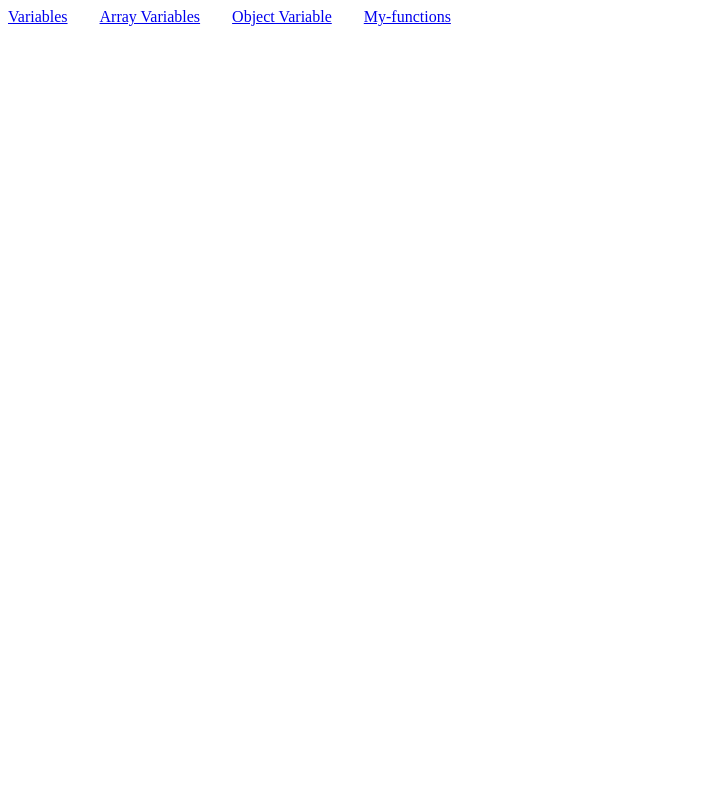
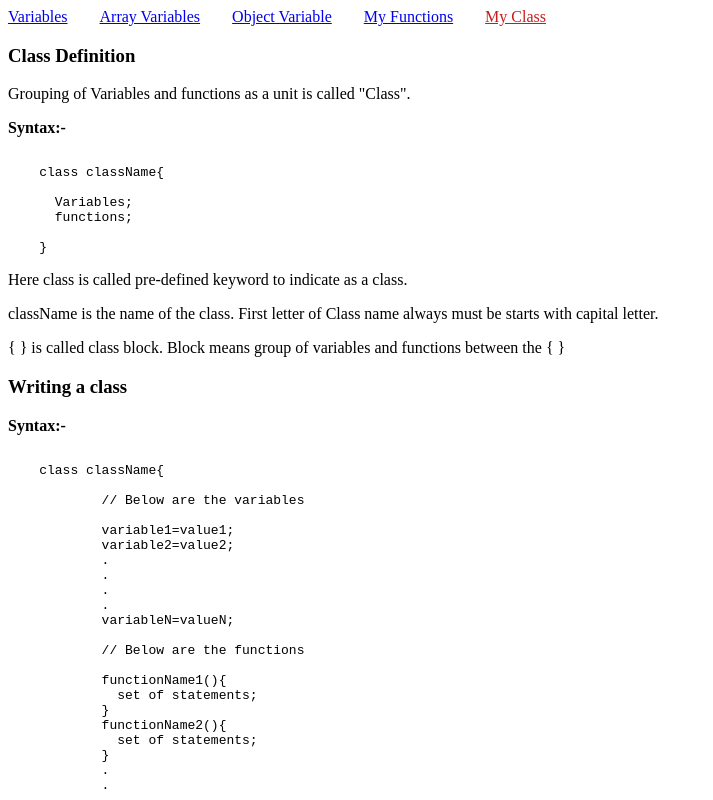
Before and after one commit to Battula-V/live-project, an Angular app: page /my-class in a window 1280 px wide. Before the commit this address led to /. Shown: the top 800 px of the page, without its empty margins (0-713 px from the left). Built offline with nearby package versions, Linux system fonts and the light colour scheme.

Commit message:
creating classes added

```diff
--- a/src/app/app-routing.module.ts
+++ b/src/app/app-routing.module.ts
@@ -4,6 +4,7 @@ import { VariablesComponent } from './components/variables/variables.component';
 import { ArrayVariableComponent } from './components/array-variable/array-variable.component';
 import { ObjectVariableComponent } from './components/object-variable/object-variable.component';
 import { MyFunctionsComponent } from './components/my-functions/my-functions.component';
+import { MyClassComponent } from './components/my-class/my-class.component';
 
 const routes: Routes = [
   {
@@ -21,6 +22,10 @@ const routes: Routes = [
   {
     path:"my-functions",
     component:MyFunctionsComponent
+  },
+  {
+    path:"my-class",
+    component:MyClassComponent
   }
 ];
 
--- a/src/app/app.module.ts
+++ b/src/app/app.module.ts
@@ -8,6 +8,7 @@ import { ArrayVariableComponent } from './components/array-variable/array-variab
 import { MenuBarComponent } from './components/menu-bar/menu-bar.component';
 import { ObjectVariableComponent } from './components/object-variable/object-variable.component';
 import { MyFunctionsComponent } from './components/my-functions/my-functions.component';
+import { MyClassComponent } from './components/my-class/my-class.component';
 @NgModule({
   declarations: [
     AppComponent,
@@ -15,7 +16,8 @@ import { MyFunctionsComponent } from './components/my-functions/my-functions.com
     ArrayVariableComponent,
     MenuBarComponent,
     ObjectVariableComponent,
-    MyFunctionsComponent
+    MyFunctionsComponent,
+    MyClassComponent
   ],
   imports: [
     BrowserModule,
--- a/src/app/components/menu-bar/menu-bar.component.html
+++ b/src/app/components/menu-bar/menu-bar.component.html
@@ -10,6 +10,9 @@
         <a routerLink="object-variable" routerLinkActive="color-1">Object Variable</a>
     </div>
     <div>
-        <a routerLink="my-functions" routerLinkActive="color-1">My-functions</a>
+        <a routerLink="my-functions" routerLinkActive="color-1">My Functions</a>
+    </div>
+    <div>
+        <a routerLink="my-class" routerLinkActive="color-1">My Class</a>
     </div>
 </div>
--- /dev/null
+++ b/src/app/components/my-class/my-class.component.html
@@ -0,0 +1,24 @@
+<h3>Class Definition</h3>
+<p>Grouping of Variables and functions as a unit is called "Class".</p>
+<b>Syntax:-</b>
+<pre>{{snippet}}</pre>
+<p>Here class is called pre-defined keyword to indicate as a class.</p>
+<p>className is the name of the class. First letter of Class name always must be starts with capital letter. </p>
+<p> {{bracket}} is called class block. Block means group of variables and functions between the {{bracket}} </p>
+<h3> Writing a class </h3>
+<b> Syntax:-</b>
+<pre>{{writingClassSyntax}}</pre>
+<b>Example</b>
+<pre>{{writingClassExample}}</pre>
+<h3>Calling(or)Accessing(or)Executing variables and functions from a class</h3>
+<p> To access variables and functions from a class an object variable must be created to the class. In another way  variables and functions of a class are accessed using object variable.</p>
+<h4>Creating Object</h4>
+<b>Syntax:-</b>
+<p> objectVariable = new className();</p>
+<p> To access variables use like this objectVariable.variableName;</p>
+<p> To access functions use like this objectVariable.functionName();</p>
+<p> Creating object is nothing but storing the class in a variable.</p>
+<b> Example:-</b>
+<p> calculationsObj = new Calculation(); </p>
+<p> To access "a" variable use like this calculationsObj.a; </p>
+<p> To access addition function use like this calculationsObj.addition();</p>
--- /dev/null
+++ b/src/app/components/my-class/my-class.component.ts
@@ -0,0 +1,81 @@
+import { Component } from '@angular/core';
+
+@Component({
+  selector: 'app-my-class',
+  templateUrl: './my-class.component.html',
+  styleUrls: ['./my-class.component.scss']
+})
+export class MyClassComponent {
+  snippet=`
+    class className{
+
+      Variables;
+      functions;
+
+    }`;
+
+    bracket=`{ }`;
+
+    writingClassSyntax=`
+    class className{
+
+            // Below are the variables
+
+            variable1=value1;
+            variable2=value2;
+            .
+            .
+            .
+            .
+            variableN=valueN;
+
+            // Below are the functions
+
+            functionName1(){
+              set of statements;
+            }
+            functionName2(){
+              set of statements;
+            }
+            .
+            .
+            .
+            functionNameN(){
+              set of statements;
+            }
+
+
+    }
+    `;
+
+    writingClassExample=`
+    class Calculations{
+
+            a=25;
+            b=36;
+
+            addition(){
+              c=a+b;
+              console.log(c);
+            }
+
+            subtraction(){
+              d=a-b;
+              console.log(d);
+            }
+
+            multiplication(){
+              e=a*b;
+              console.log(e);
+            }
+
+            division(){
+              f=a/b;
+              console.log(f);
+            }
+
+
+    }
+    `;
+
+}
--- a/src/app/components/my-functions/my-functions.component.html
+++ b/src/app/components/my-functions/my-functions.component.html
@@ -1,6 +1,6 @@
 <h3>Function Definition</h3>
 <p>Grouping of set of statements as a unit </p>
-<p>syntax:-</p>
+<b>syntax:-</b>
 <pre>{{snippet}}</pre>
 <p>Here function is called pre-defined keyword to indicate as a function.</p>
 <p>functionName is the name of the function </p>
```
Also changed, not shown: src/app/components/my-class/my-class.component.scss (added), 1 other file (tests, documents, lock files or other folders).
